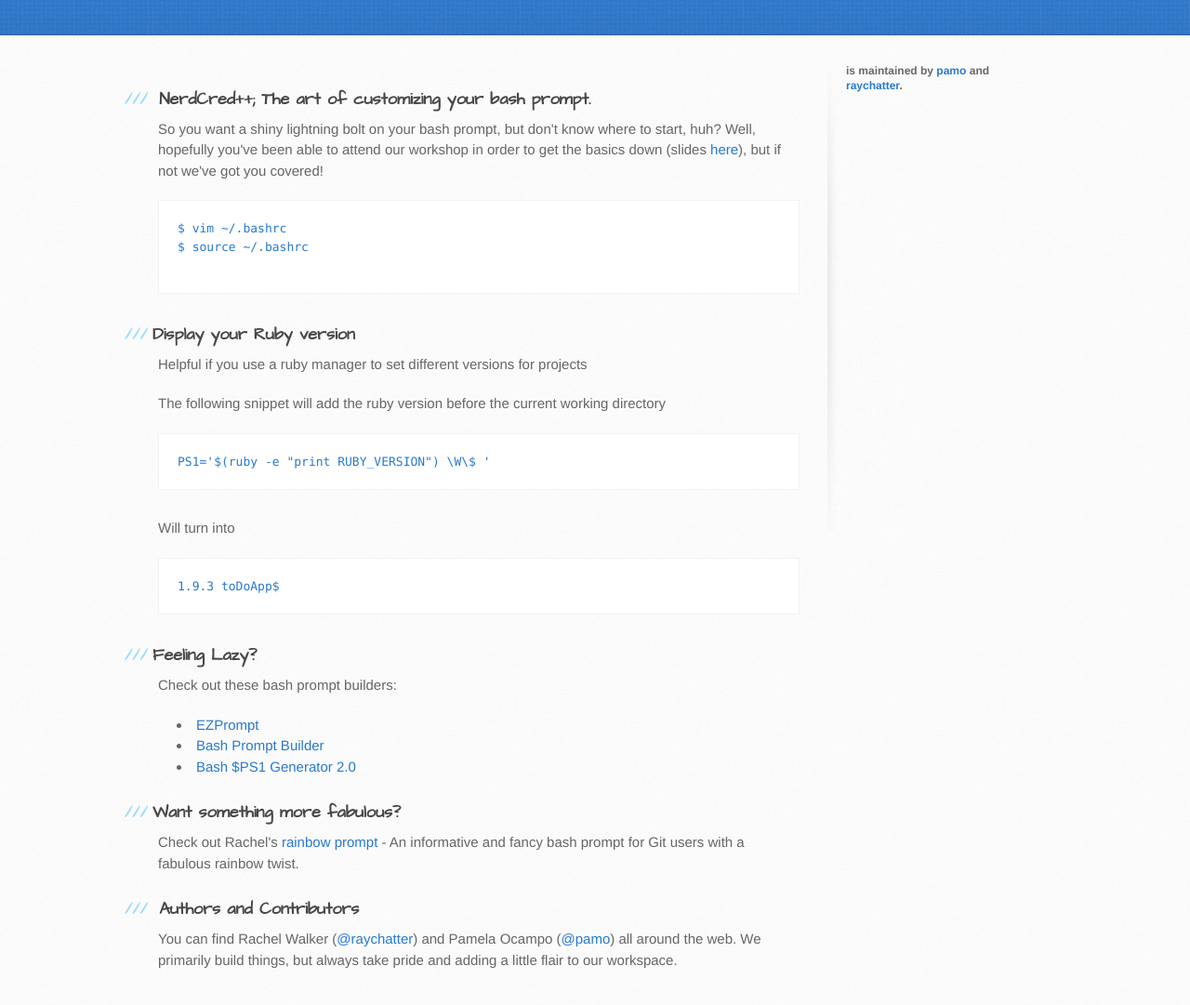
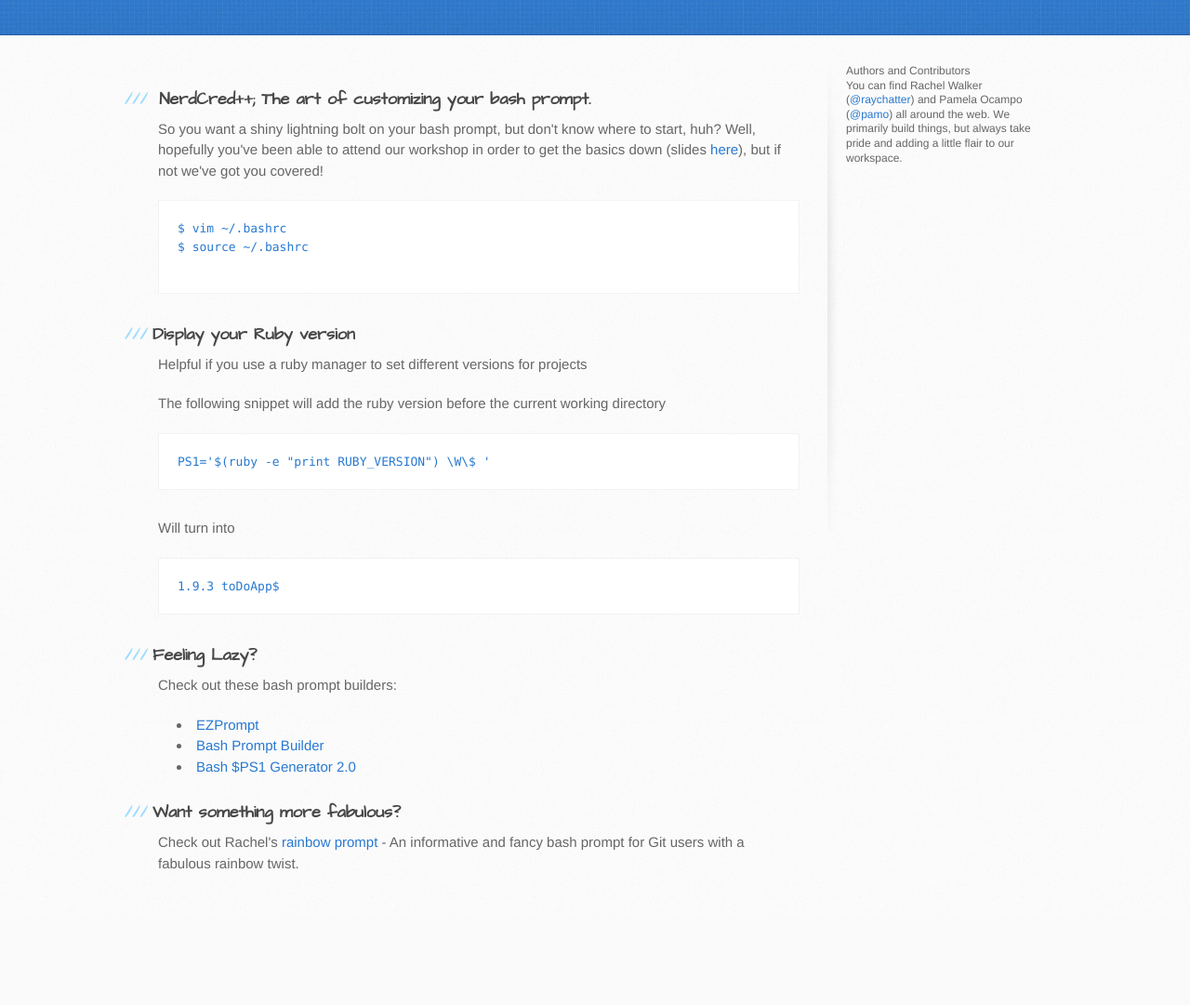
Before and after one commit to pamo/nerdcred, a plain HTML site: page index.html in a window 1280 px wide. Shown: the part 197-1278 px from the top of the page at 93% size. After the commit the page ends 1180 px from the top, so only its background shows below. Drawn offline with Linux system fonts and the light colour scheme.

Commit message:
Authors to the sidebar

```diff
--- a/index.html
+++ b/index.html
@@ -56,17 +56,14 @@ $ source ~/.bashrc
 <p>Check out Rachel's <a href="https://github.com/raychatter/bash-git-prompt">rainbow prompt</a> - An informative and fancy bash prompt for Git users with a fabulous
 rainbow twist.</p>
 
-<h3>
-<a name="authors-and-contributors" class="anchor" href="#authors-and-contributors"><span class="octicon octicon-link"></span></a>Authors and Contributors</h3>
 
-<p>You can find Rachel Walker (<a href="https://github.com/raychatter" class="user-mention">@raychatter</a>) and Pamela Ocampo (<a href="https://github.com/pamo" class="user-mention">@pamo</a>) all around the web. We primarily build things, but always take pride and adding a little flair to our workspace.</p>
         </section>
 
         <aside id="sidebar">
-            <p class="repo-owner"><a href="https://github.com/pamo/nerdcred"></a>
-          is maintained by <a href="https://github.com/pamo">pamo</a> and <a
-          href="https://github.com/raychatter">raychatter</a>.</p>
-
+            <a name="authors-and-contributors" class="anchor"
+                href="#authors-and-contributors"><span class="octicon
+                    octicon-link"></span></a><h3>Authors and Contributors</h3>
+            <p>You can find Rachel Walker (<a href="https://github.com/raychatter" class="user-mention">@raychatter</a>) and Pamela Ocampo (<a href="https://github.com/pamo" class="user-mention">@pamo</a>) all around the web. We primarily build things, but always take pride and adding a little flair to our workspace.</p>
         </aside>
       </div>
     </div>
```
